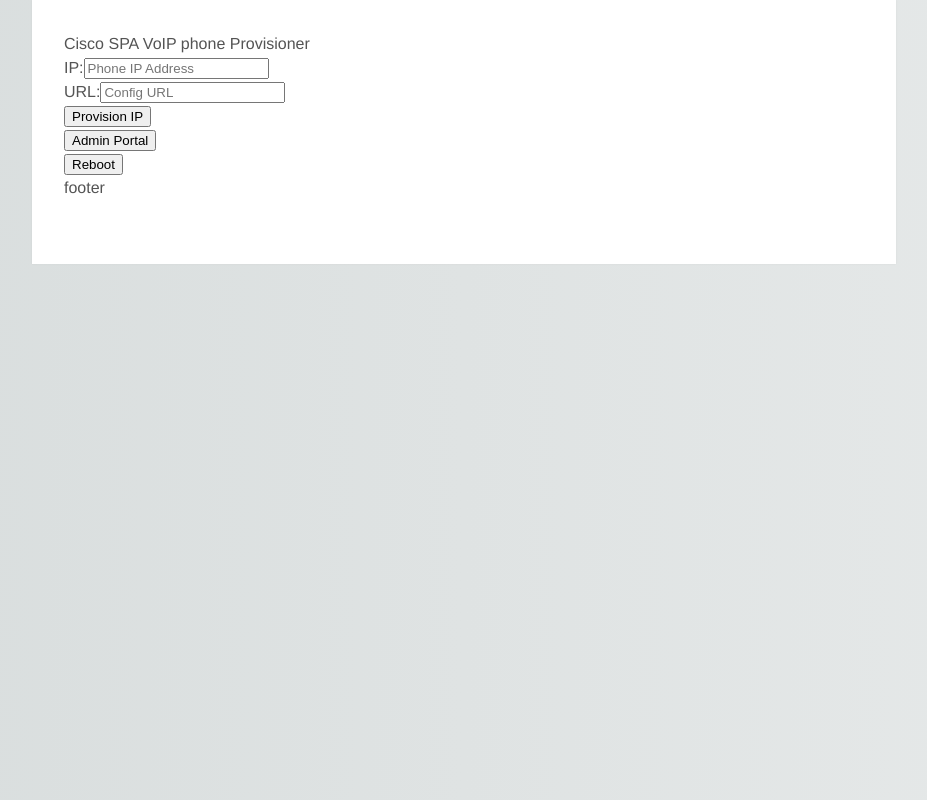
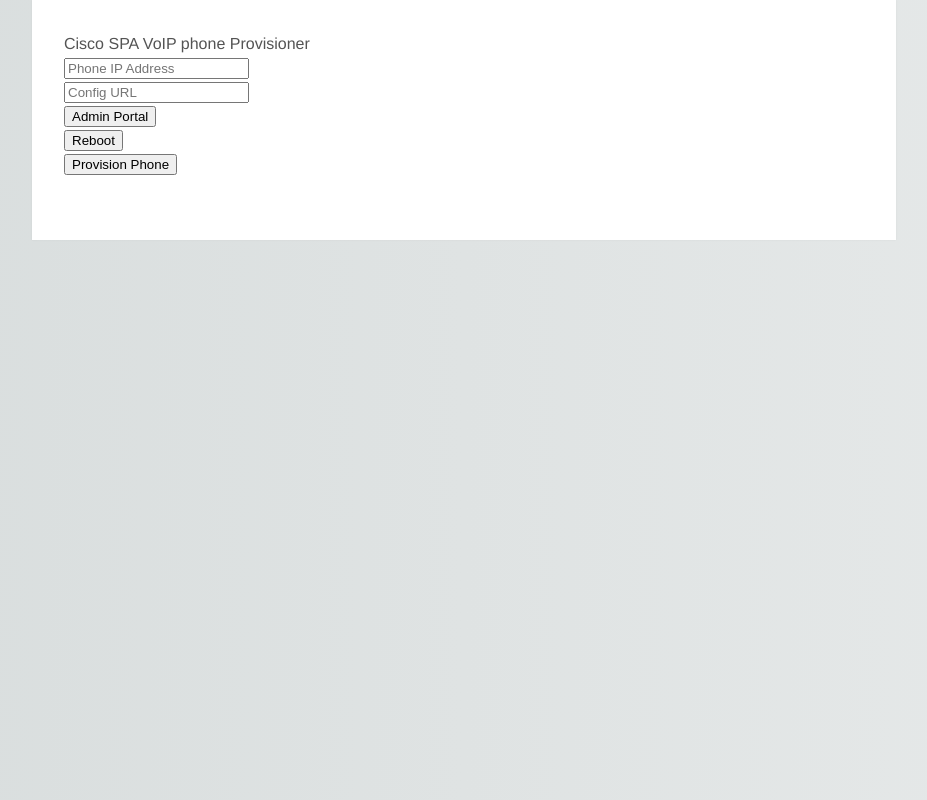
Before and after one commit to raad-altaie/cisco-spa-voip-phone-provisioner, a plain HTML site: page index.html in a window 1280 px wide. Shown: the whole page, without its empty margins (176-1103 px from the left). Drawn offline with Linux system fonts and the light colour scheme.

Commit message:
Update index.html

```diff
--- a/index.html
+++ b/index.html
@@ -2,38 +2,34 @@
 <html>
 
 <head>
-  <link href="main.css" rel="stylesheet" type="text/css"/>
-  <script src="main.js" type="text/javascript"></script>
+    <link href="main.css" rel="stylesheet" type="text/css" />
+    <script src="main.js" type="text/javascript"></script>
 </head>
 
-  <body>
+<body>
 
     <header>
 
-   Cisco SPA VoIP phone Provisioner
+        Cisco SPA VoIP phone Provisioner
 
     </header>
 
-  <section>
+  <div>
 
-        IP:<input type="text" Placeholder= "Phone IP Address" id="ip" onclick="ClearingIP()"></br>
+        <input id="ip" type="text" Placeholder="Phone IP Address"></br>
 
-        URL:<input type="text" placeholder="Config URL" id="url" onclick="ClearingUrl()"><br>
+        <input id="url" type="text" placeholder="Config URL" ><br>
 
-       <input onclick="validateIP(ip.value)" type="button" value="Provision IP" ><br>
+        <input id="admin" type="button" value="Admin Portal"><br>
 
-        <input onclick="admin(ip.value)" type="button" value="Admin Portal" ><br>
+        <input id="reboot" type="button" value="Reboot"><br>
 
-        <input onclick="reboot(ip.value)" type="button" value="Reboot" ><br>
-
-   </section>
-
-       <footer>
-       footer
-       </footer>
+        <input id="provision" type="button" value="Provision Phone"><br>
 
 
-   </body>
+</div>
+
+</body>
 
 
 </html>
```
